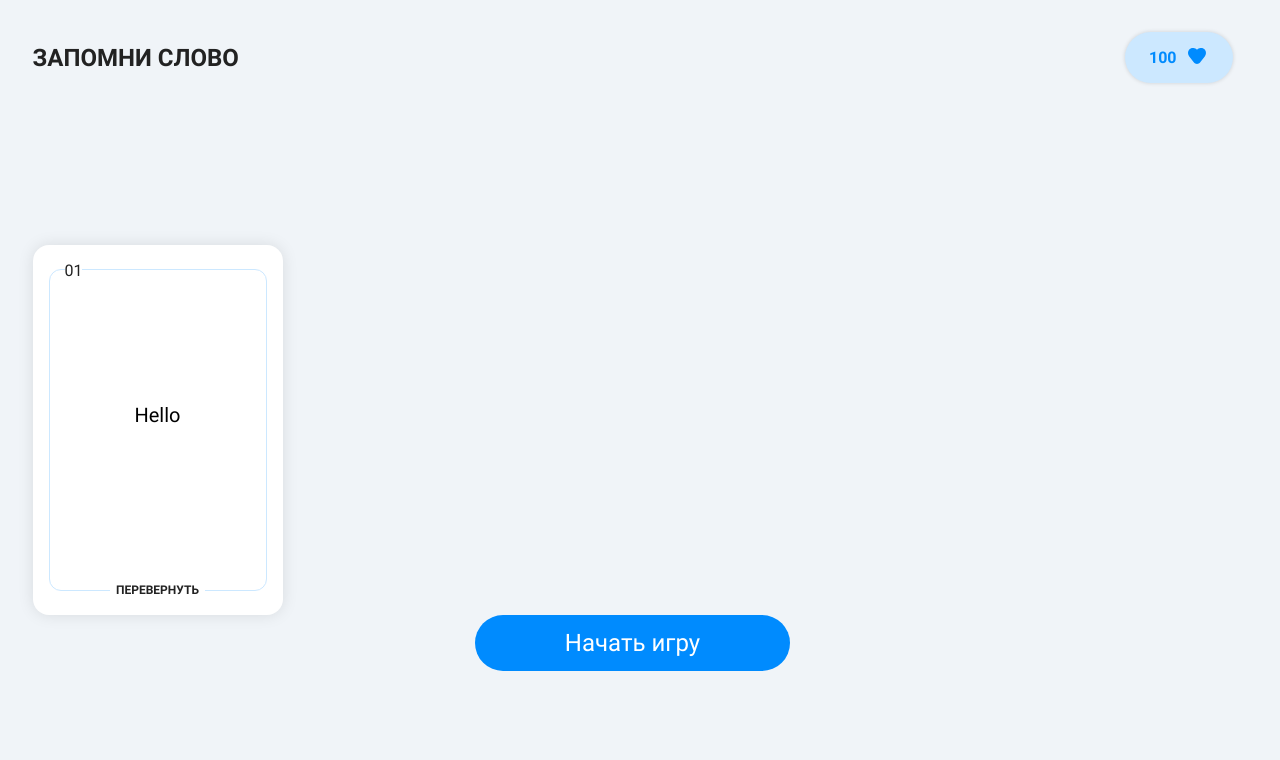
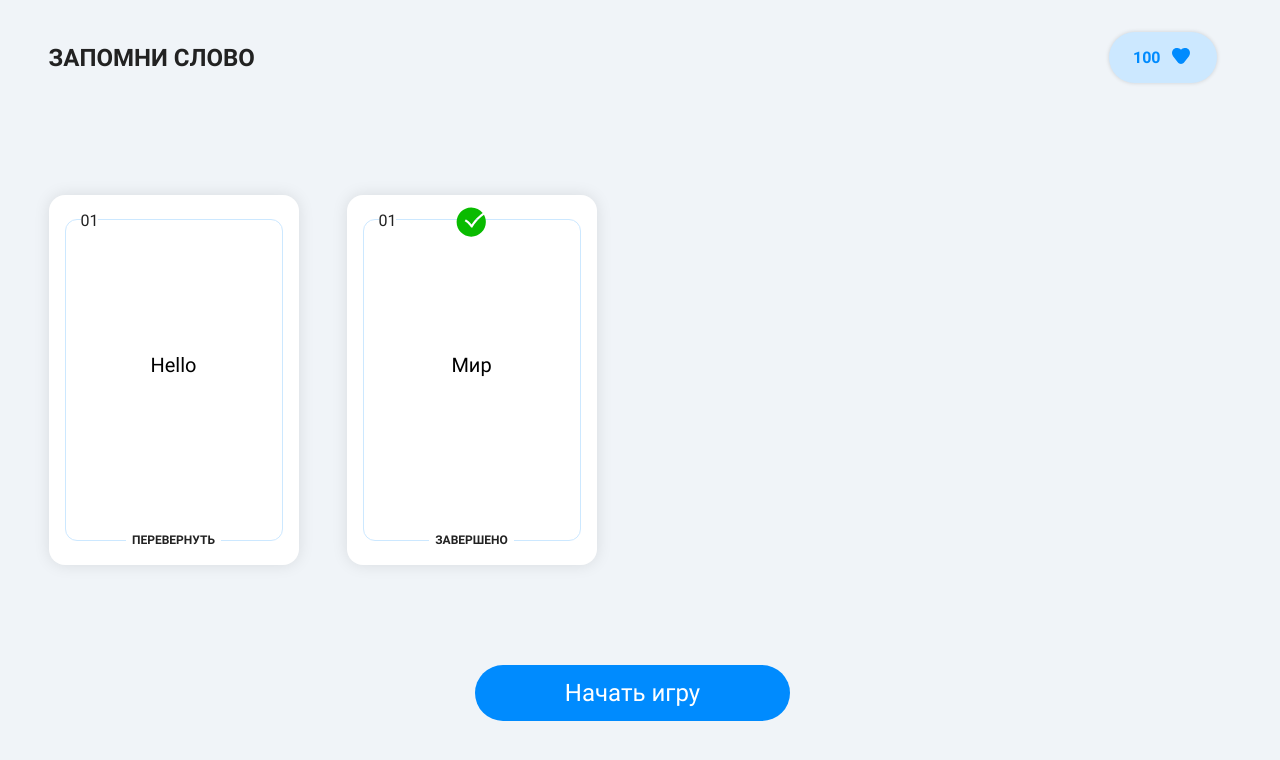
Before and after one commit to Criminalllist/word-game, a Vue app: page / in a window 1280 px wide. Shown: the top 760 px of the page. Built offline with nearby package versions, Linux system fonts and the light colour scheme.

Commit message:
feat: add mock array of cards

```diff
--- a/src/App.vue
+++ b/src/App.vue
@@ -3,7 +3,12 @@
     <AppHeader :points="points" />
     <main class="main">
       <ul class="item-card-list">
-        <ItemCard v-bind="data" @flip-word="flipWord" />
+        <ItemCard
+          v-for="item in data"
+          :key="item.id"
+          v-bind="item"
+          @flip-word="flipWord"
+        />
       </ul>
 
       <AppButton />
@@ -23,12 +28,22 @@ import ItemCard from "@/components/item-card/ItemCard.vue";
 
 const points = ref(100);
 
-const data = ref({
-  word: "Hello",
-  translation: "Привет",
-  state: "closed",
-  status: "pending",
-});
+const data = ref([
+  {
+    id: 1,
+    word: "Hello",
+    translation: "Привет",
+    state: "closed",
+    status: "pending",
+  },
+  {
+    id: 2,
+    word: "World",
+    translation: "Мир",
+    state: "opened",
+    status: "success",
+  },
+]);
 
 const flipWord = (state) => {
   data.value.state = state;
@@ -54,5 +69,6 @@ main {
   display: grid;
   grid-template-columns: repeat(4, 1fr);
   gap: $space-l;
+  margin-bottom: 100px;
 }
 </style>
--- a/src/assets/scss/app.scss
+++ b/src/assets/scss/app.scss
@@ -14,6 +14,7 @@ html {
   width: 100%;
   max-width: vars.$container-width;
   margin-inline: auto;
+  padding-inline: $space-main;
 }
 
 .visually-hidden {
```
